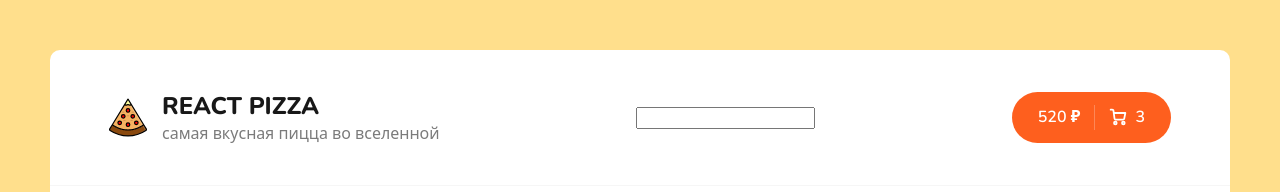
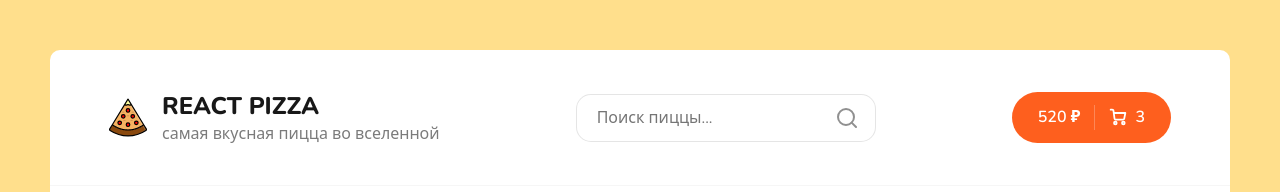
Before and after one commit to Pavlenko-Artem/React-Pizza, a React (Create React App) app: page / in a window 1280 px wide. Shown: the top 192 px of the page. Built offline with nearby package versions, Linux system fonts and the light colour scheme; no server answers.

Commit message:
Search styling

```diff
--- a/src/components/Search/Search.module.scss
+++ b/src/components/Search/Search.module.scss
@@ -0,0 +1,22 @@
+.root {
+  position: relative;
+}
+
+.input {
+  border: 1px solid rgba($color: #000000, $alpha: 0.1);
+  padding: 12px 53px 12px 20px;
+  min-width: 300px;
+  border-radius: 15px;
+  font-size: 16px;
+  &:focus {
+    border: 1px solid rgba($color: #000000, $alpha: 0.2);
+  }
+}
+
+.icon {
+  position: absolute;
+  opacity: 0.5;
+  top: 50%;
+  transform: translateY(-50%);
+  right: 17px;
+}
--- a/src/components/Search/index.js
+++ b/src/components/Search/index.js
@@ -1,5 +1,39 @@
+import styles from './Search.module.scss';
+
 const Search = () => {
-  return <input type='text' />;
+  return (
+    <div className={styles.root}>
+      <svg
+        class={styles.icon}
+        fill='none'
+        height='24'
+        stroke='currentColor'
+        stroke-linecap='round'
+        stroke-linejoin='round'
+        stroke-width='2'
+        viewBox='0 0 24 24'
+        width='24'
+        xmlns='http://www.w3.org/2000/svg'
+      >
+        <circle
+          cx='11'
+          cy='11'
+          r='8'
+        />
+        <line
+          x1='21'
+          x2='16.65'
+          y1='21'
+          y2='16.65'
+        />
+      </svg>
+      <input
+        type='text'
+        placeholder='Поиск пиццы...'
+        className={styles.input}
+      />
+    </div>
+  );
 };
 
 export default Search;
```
